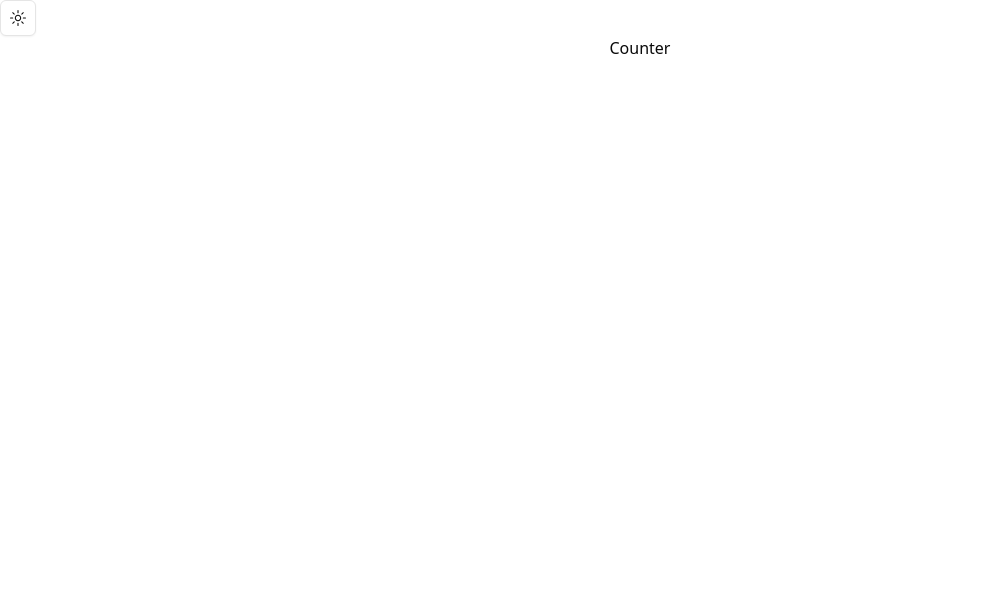
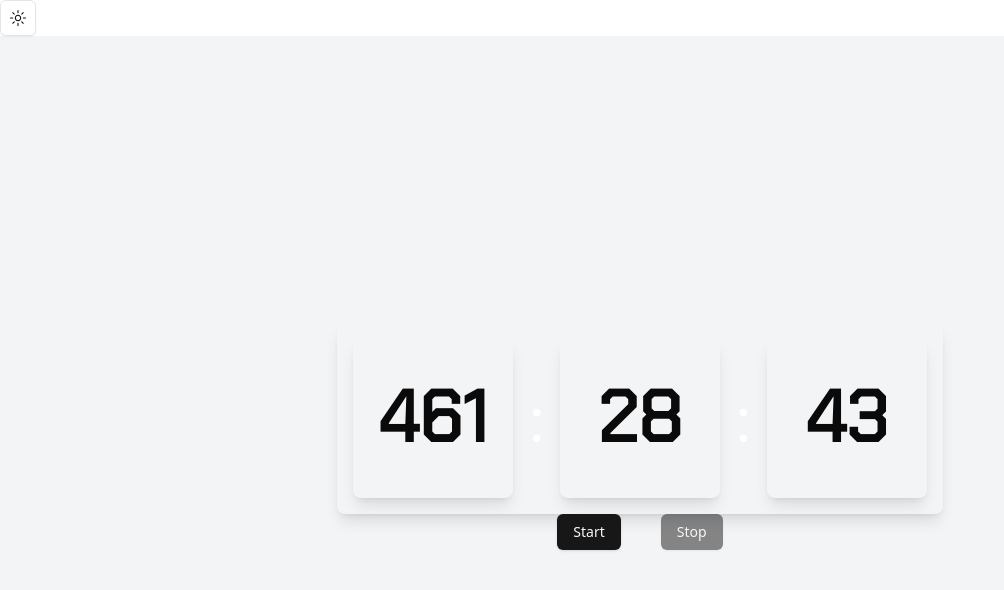
Before and after one commit to thedemonsid/12-hour-zen-mode, a Next.js app: page / in a window 1280 px wide. Shown: the top 590 px of the page, without its empty margins (0-1004 px from the left). Built offline with nearby package versions, Linux system fonts and the light colour scheme.

Commit message:
implemented teh localstorage problem

```diff
--- /dev/null
+++ b/app/fonts.ts
@@ -0,0 +1,6 @@
+import { Chakra_Petch } from "next/font/google";
+export const chakra_petch = Chakra_Petch({
+  subsets: ["latin"],
+  display: "swap",
+  weight: "400",
+});
--- a/app/page.tsx
+++ b/app/page.tsx
@@ -1,5 +1,11 @@
 import Counter from "@/components/count-down/counter";
 
 export default function Home() {
-  return <Counter></Counter>;
+  return (
+    <Counter
+      // states={{ onboardingComplete: false, timerIsRunning: true }}
+      // Duration={1200}
+      // TargetTime={new Date(2024, 10, 16, 4, 0, 0)}
+    ></Counter>
+  );
 }
--- a/components/count-down/counter.tsx
+++ b/components/count-down/counter.tsx
@@ -1,3 +1,116 @@
+"use client";
+import { cn } from "@/lib/utils";
+import { chakra_petch } from "@/app/fonts";
+import { useState, useEffect } from "react";
+import { Button } from "../ui/button";
+
+function Box({ num }: { num: number }) {
+  return (
+    <div className="flex items-center justify-center w-24 h-24 md:w-32 md:h-32 lg:w-40 lg:h-40 dark:bg-gray-800 dark:text-white  rounded-lg shadow-lg">
+      <span className="text-5xl md:text-6xl lg:text-7xl font-bold">
+        {String(num).padStart(2, "0")}
+      </span>
+    </div>
+  );
+}
+function Timer({
+  hours,
+  minutes,
+  seconds,
+}: {
+  hours: number;
+  minutes: number;
+  seconds: number;
+}) {
+  return (
+    <div
+      className={cn(
+        "flex flex-col md:flex-row items-center justify-center gap-4 p-4 rounded-lg shadow-lg",
+        `${chakra_petch.className}`
+      )}
+    >
+      <Box num={hours} />
+      <span className="text-5xl md:text-6xl lg:text-7xl text-white">:</span>
+      <Box num={minutes} />
+      <span className="text-5xl md:text-6xl lg:text-7xl text-white">:</span>
+      <Box num={seconds} />
+    </div>
+  );
+}
+interface StateProps {
+  onboardingComplete: Boolean;
+  timerIsRunning: Boolean;
+}
+let TargetTime = new Date(2024, 10, 16, 22, 0, 0);
+
 export default function Counter() {
-  return <div className="text-center">Counter</div>;
+  if (!localStorage.getItem("TargetTime")) {
+    localStorage.setItem("TargetTime", TargetTime.toString());
+  } else {
+    TargetTime = new Date(localStorage.getItem("TargetTime") as string);
+  }
+  const [timeLeft, setTimeLeft] = useState<number>(
+    TargetTime.getTime() - Date.now()
+  );
+  const flag = localStorage.getItem("isTimerRunning");
+  const [isTimerRunning, setIsTimerRunning] = useState(flag === "true");
+  useEffect(() => {
+    let intervalId: NodeJS.Timeout;
+
+    if (isTimerRunning && timeLeft > 0) {
+      intervalId = setInterval(() => {
+        const newTimeLeft = TargetTime.getTime() - Date.now();
+        if (newTimeLeft <= 0) {
+          clearInterval(intervalId);
+          setTimeLeft(0);
+        } else {
+          setTimeLeft(newTimeLeft);
+        }
+      }, 1000);
+    }
+    if (timeLeft <= 0) {
+      setIsTimerRunning(false);
+    }
+    return () => {
+      if (intervalId) {
+        clearInterval(intervalId);
+      }
+    };
+  }, [isTimerRunning, TargetTime, timeLeft]);
+
+  const hours = timeLeft > 0 ? Math.floor(timeLeft / (1000 * 60 * 60)) : 0;
+  const minutes =
+    timeLeft > 0 ? Math.floor((timeLeft % (1000 * 60 * 60)) / (1000 * 60)) : 0;
+  const seconds =
+    timeLeft > 0 ? Math.floor((timeLeft % (1000 * 60)) / 1000) : 0;
+
+  function handleStart() {
+    localStorage.setItem("isTimerRunning", "true");
+    if (localStorage.getItem("pausedAt")) {
+      const pausedAt = parseInt(localStorage.getItem("pausedAt") as string);
+      const pausedFor = Date.now() - pausedAt;
+      TargetTime = new Date(TargetTime.getTime() + pausedFor + 2000); //! 3 seconds for the delay , will optimise later
+      localStorage.setItem("TargetTime", TargetTime.toString());
+      localStorage.removeItem("pausedAt");
+    }
+    setIsTimerRunning(true);
+  }
+  function handleStop() {
+    localStorage.setItem("isTimerRunning", "false");
+    localStorage.setItem("pausedAt", Date.now().toString());
+    setIsTimerRunning(false);
+  }
+  return (
+    <div className="flex flex-col items-center justify-center h-screen bg-gray-100 dark:bg-gray-900">
+      <Timer hours={hours} minutes={minutes} seconds={seconds} />
+      <div className="flex gap-10">
+        <Button disabled={isTimerRunning} onClick={handleStart}>
+          Start
+        </Button>
+        <Button disabled={!isTimerRunning} onClick={handleStop}>
+          Stop
+        </Button>
+      </div>
+    </div>
+  );
 }
```
